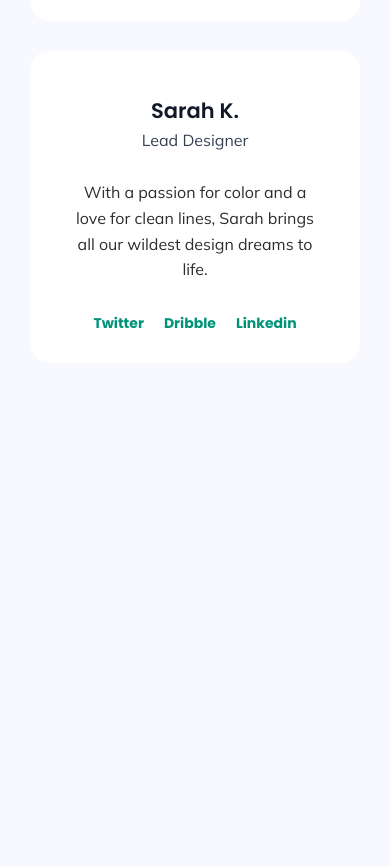
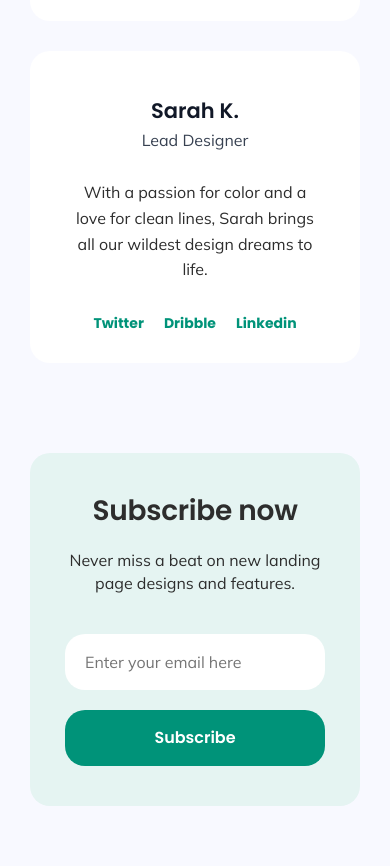
Before and after one commit to tyrex1829/startup-stance, a plain HTML site: page index.html in a window 390 px wide. Shown: the part 5024-5890 px from the top of the page. Before the commit the page ends 5447 px from the top, so only its background shows below. Drawn offline with Linux system fonts and the light colour scheme.

Commit message:
newsletter section with responsiveness

```diff
--- a/index.html
+++ b/index.html
@@ -155,6 +155,17 @@
         </section>
     </div>
 
+    <div class="newsletter-section">
+        <section class="newsletter">
+            <h1 class="newsletter-title">Subscribe now</h1>
+            <p class="newsletter-desc">Never miss a beat on new landing page designs and features.</p>
+            <form action="#">
+                <input class="newsletter-email" type="email" name="email" id="email" placeholder="Enter your email here">
+                <button class="newsletter-primary-btn">Subscribe</button>
+            </form>
+        </section>
+    </div>
+
 
 </body>
 </html>
--- a/style.css
+++ b/style.css
@@ -419,6 +419,69 @@ body{
     color: var(--green-color);
 }
 
+/* newsletter section */
+.newsletter-section{
+    padding: 0 30px 120px 30px;
+}
+.newsletter{
+    max-width: 1140px;
+    margin: 0 auto;
+    padding: 60px 120px 60px 120px;
+    background-color: #E5F4F2;
+    display: flex;
+    flex-direction: column;
+    gap: 20px;
+    align-items: center;
+    border-radius: 20px;
+}
+.newsletter-title{
+    font-size: 38px;
+    font-weight: 700;
+    line-height: 49.4px;
+    letter-spacing: -0.025em;
+    text-align: center;
+    color: var(--black-color);
+}
+.newsletter-desc{
+    font-family: Mulish;
+    font-size: 16px;
+    font-weight: 400;
+    line-height: 22.4px;
+    text-align: center;
+    color: var(--black-color);
+    margin-bottom: 20px;
+}
+.newsletter form{
+    display: flex;
+    align-items: center;
+    justify-content: center;
+}
+.newsletter-email{
+    border: none;
+    border-radius: 20px;
+    background-color: #fff;
+    padding: 16px 40px 16px 20px;
+    font-family: Mulish;
+    font-size: 16px;
+    font-weight: 400;
+    line-height: 24px;
+    text-align: left;
+    color: #2B2B2B;
+    width: 440px;
+}
+.newsletter-primary-btn{
+    background-color: var(--green-color);
+    border: none;
+    color: #fff;
+    border-radius: 20px;
+    padding: 16px 50px 16px 50px;
+    font-size: 16px;
+    font-weight: 600;
+    line-height: 24px;
+    text-align: center;
+    margin-left: -180px;
+}
+
 @media screen and (max-width: 1136px){
 
     /* story */
@@ -482,6 +545,14 @@ body{
     .feature-div{
         max-width: 100%;
     }
+
+    /* newsletter */
+    .newsletter-section{
+        padding: 0 30px 100px 30px;
+    }
+    .newsletter{
+        padding: 60px;
+    }
 }
 
 @media screen and (max-width: 755px){
@@ -513,6 +584,38 @@ body{
     }
     .story-right p{
         text-align: center;
+    }
+}
+
+@media screen and (max-width: 525px){
+
+    /* newsletter */
+    .newsletter-section{
+        padding: 30px 30px 60px 30px;
+    }
+    .newsletter{
+        padding: 40px 27.5px;
+    }
+    .newsletter-title{
+        color: var(--black-color);
+        font-size: 28px;
+        font-weight: 600;
+        line-height: 36.4px;
+        letter-spacing: -0.01em;
+        text-align: center;
+    }
+    .newsletter form{
+        flex-direction: column;
+        align-items: center;
+        justify-content: center;
+        gap: 20px;
+    }
+    .newsletter-email{
+        width: 260px;
+    }
+    .newsletter-primary-btn{
+        margin-left: 0;
+        width: 260px;
     }
 }
 
@@ -553,3 +656,18 @@ body{
         padding: 60px 30px 60px 30px;
     }
 }
+
+@media screen and (max-width: 368px){
+
+    /* newsletter */
+    .newsletter-section{
+        padding: 30px 10px 60px 10px;
+    }
+    .newsletter-email{
+        width: 220px;
+    }
+    .newsletter-primary-btn{
+        margin-left: 0;
+        width: 220px;
+    }
+}
```
